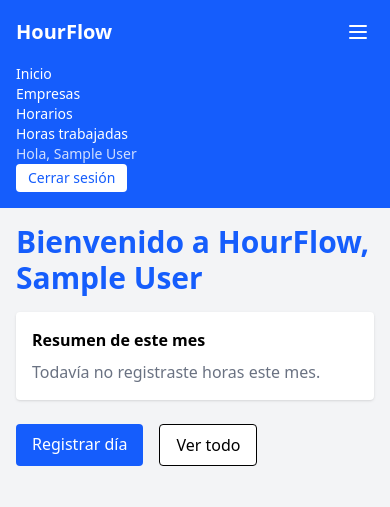
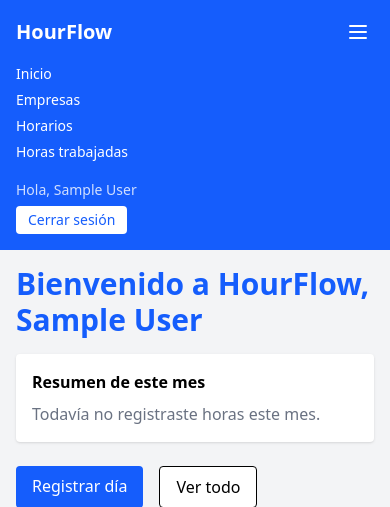
Before and after one commit to Taita96/HourFlow-Web-MVC, a PHP site: page / in a window 390 px wide, after a click that opens the changed part. Shown: the top 507 px of the page. Run offline with PHP 8.4, Linux system fonts and the light colour scheme; the visitor is signed in with stand-in values (Sample User, id 1); data that the repository does not hold is empty; style sheets or scripts are compiled from the project's sources.

Commit message:
resideño de botones de navegacion mobile

```diff
--- a/resources/views/Layout.php
+++ b/resources/views/Layout.php
@@ -37,13 +37,13 @@
         </div>
 
         <!-- Mobile: "sm:hidden" lo apaga en escritorio pase lo que pase con el JS -->
-        <div id="nav-links-mobile" class="hidden sm:hidden flex-col gap-3 px-4 pb-4 text-sm">
+        <div id="nav-links-mobile" class="hidden sm:hidden flex flex-col gap-1.5 px-4 pb-4 text-sm">
             <?php if (isset($_SESSION['user_id'])): ?>
                 <a href="/" class="hover:underline block">Inicio</a>
                 <a href="/tiendas" class="hover:underline block">Empresas</a>
                 <a href="/schedules" class="hover:underline block">Horarios</a>
                 <a href="/records" class="hover:underline block">Horas trabajadas</a>
-                <span class="opacity-80 block">Hola, <?php echo e($_SESSION['user_name'] ?? ''); ?></span>
+                <span class="opacity-80 block mt-3">Hola, <?php echo e($_SESSION['user_name'] ?? ''); ?></span>
                 <a href="/logout" class="bg-white text-blue-600 px-3 py-1 rounded hover:bg-gray-100 inline-block w-fit">Cerrar sesión</a>
             <?php else: ?>
                 <a href="/login" class="hover:underline block">Iniciar sesión</a>
```
